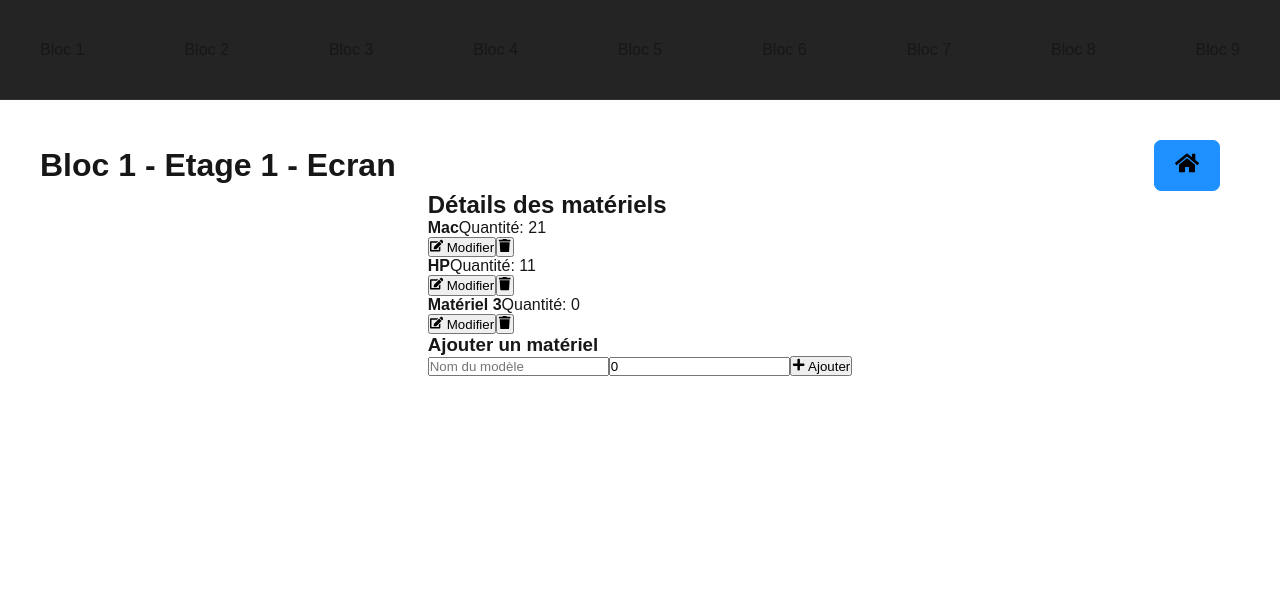
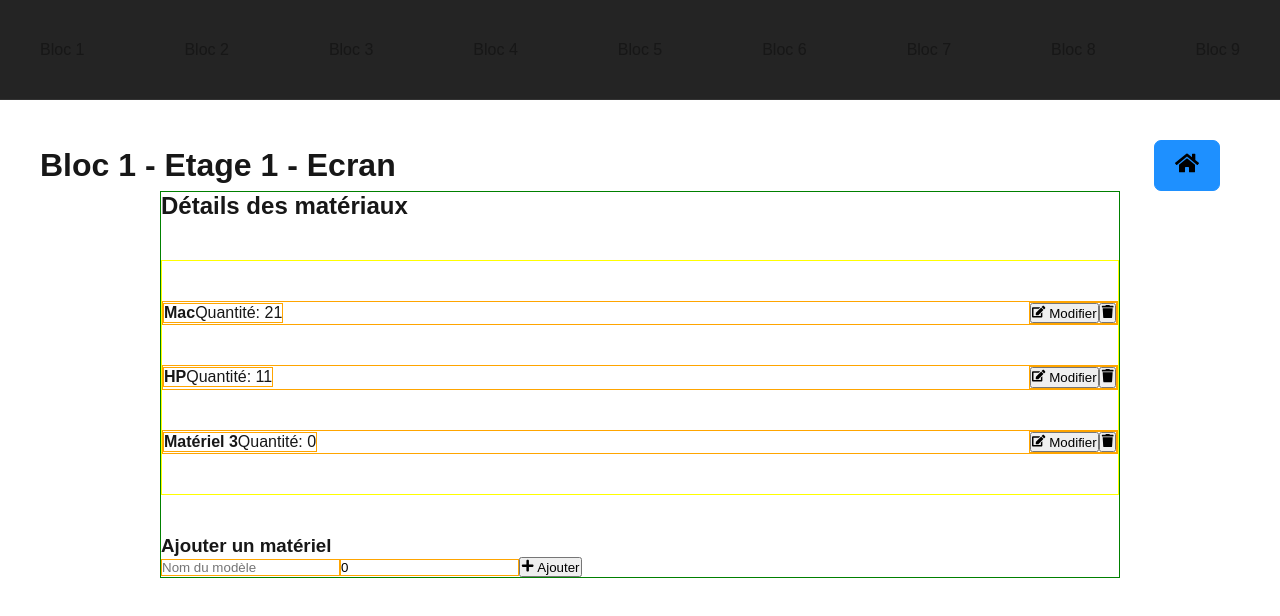
Before and after one commit to TLRKiliann/projet-atelier-it, a Next.js app in the folder my-app/: page /bloc_1/1 in a window 1280 px wide. Shown: the top 616 px of the page. Built offline with nearby package versions, Linux system fonts and the light colour scheme.

Commit message:
some changes

```diff
--- a/my-app/app/bloc_1/[id]/page.tsx
+++ b/my-app/app/bloc_1/[id]/page.tsx
@@ -241,7 +241,7 @@ export default function BlocDetail() {
 
       <div className={styles.container_bloc}>
         <div className={styles.detail_card}>
-          <h2>Détails des matériels</h2>
+          <h2>Détails des matériaux</h2>
 
           <div className={styles.materials_list}>
             {materialEntries.map(([matKey, nombre]) => {
--- a/my-app/app/styles/bloc.module.scss
+++ b/my-app/app/styles/bloc.module.scss
@@ -172,3 +172,44 @@
     border: 1px solid red;
     border-radius: 4px;
 }
+
+.detail_card {
+    width: 80%;
+
+    border: 1px solid green;
+}
+
+.materials_list {
+    margin: 40px 0;
+    border: 1px solid yellow;
+}
+
+.material_item {
+    display: flex;
+    flex-direction: row;
+    align-items: center;
+    justify-content: space-between;
+
+    margin: 40px 0;
+
+    border: 1px solid orange;
+}
+
+.material_name {
+    border: 1px solid orange;
+}
+
+.input {
+    border: 1px solid orange;
+}
+
+.material_info {
+    border: 1px solid orange;
+}
+
+.material_actions {
+    border: 1px solid orange;
+}
+
+// {}
+// []
```
Also changed, not shown: my-app/app/bloc_1/page.tsx (+12 -14 lines).
